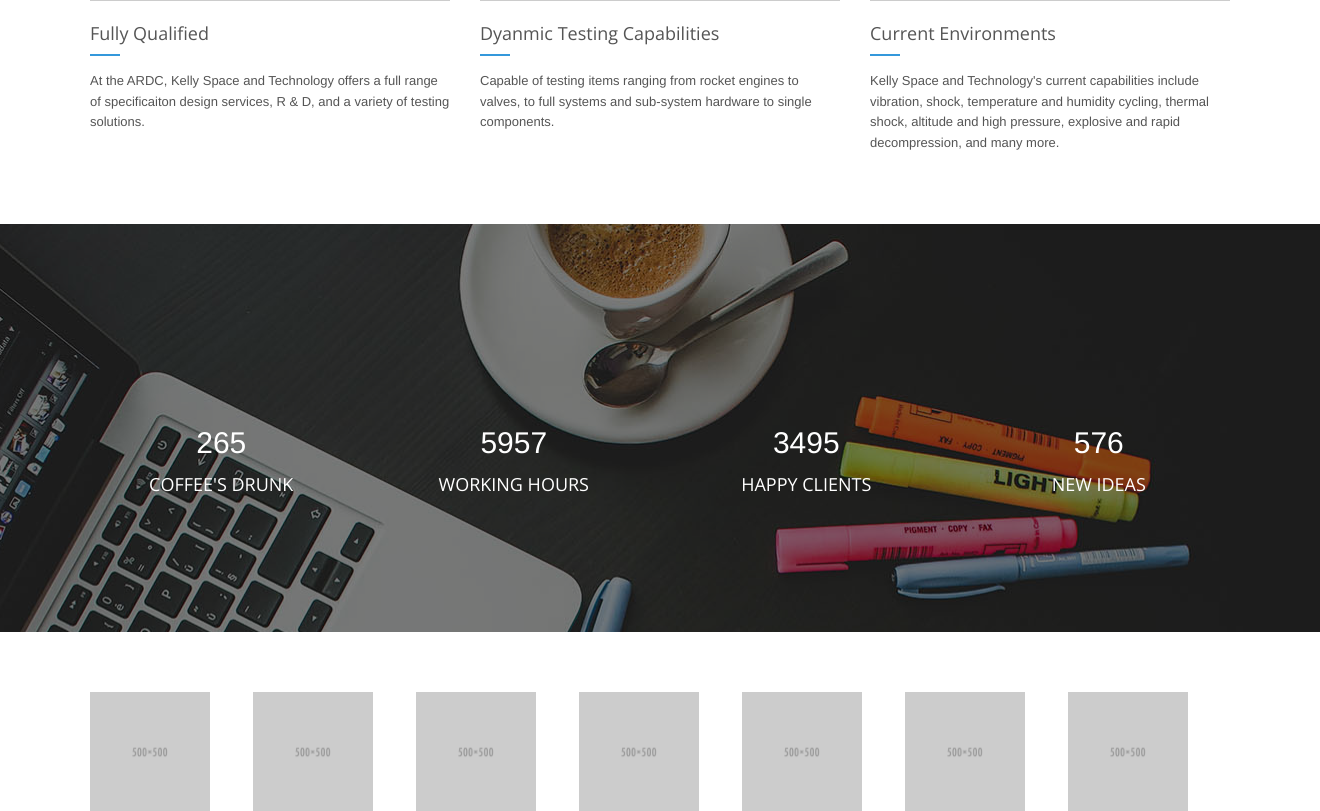
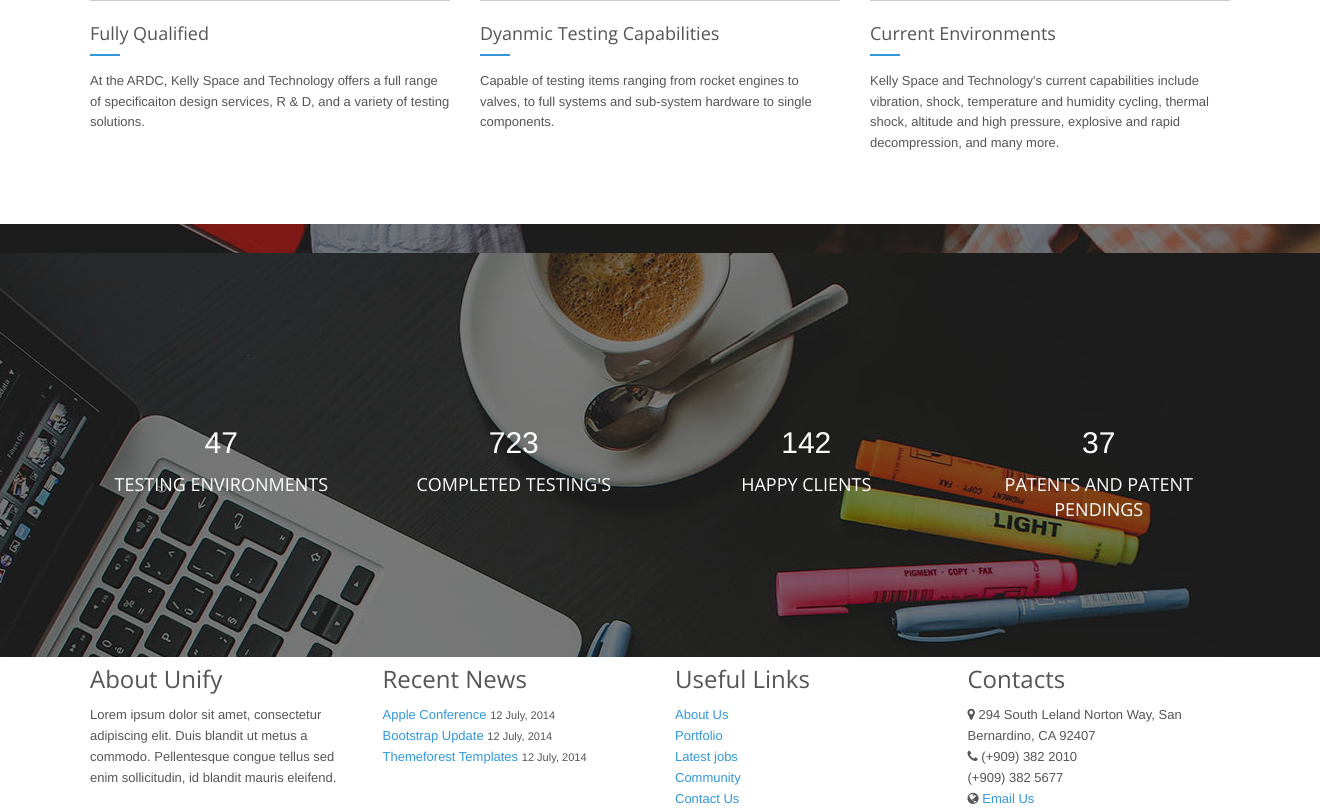
Before and after one commit to lthai423/KST_Rebuild, a Django app: page /testing/environmental/ in a window 1320 px wide; the page is wider, and only the part inside the window is pictured. Shown: the part 724-1535 px from the top of that part. Run offline with Django 3.2, Linux system fonts and the light colour scheme; some libraries are stand-ins or nearby versions; some web fonts are replaced.

Commit message:
continue finalization

```diff
--- a/static/bootstrap/css/_Global/custom/testing/jet.css
+++ b/static/bootstrap/css/_Global/custom/testing/jet.css
@@ -18,3 +18,7 @@
 	.header-v6 .navbar-nav > .open > a:focus {
 		color: gray;
 	}
+
+.breadcrumbs-v3.img-v1 {
+	margin: -2% -2% 0 -2%;
+}
--- a/testing/templates/testing/environmental.html
+++ b/testing/templates/testing/environmental.html
@@ -59,30 +59,30 @@
 					<div class="row">
 						<div class="col-md-3 col-xs-6 md-margin-bottom-50">
 							<i class="icon-cup"></i>
-							<span class="counter">265</span>
-							<h4>Coffee's Drunk</h4>
+							<span class="counter">47</span>
+							<h4>Testing Environments</h4>
 						</div>
 						<div class="col-md-3 col-xs-6 md-margin-bottom-50">
 							<i class="icon-clock"></i>
-							<span class="counter">5957</span>
-							<h4>Working Hours</h4>
+							<span class="counter">723</span>
+							<h4>Completed Testing's</h4>
 						</div>
 						<div class="col-md-3 col-xs-6">
 							<i class="icon-emoticon-smile"></i>
-							<span class="counter">3495</span>
+							<span class="counter">142</span>
 							<h4>Happy Clients</h4>
 						</div>
 						<div class="col-md-3 col-xs-6">
 							<i class="icon-bulb"></i>
-							<span class="counter">576</span>
-							<h4>New Ideas</h4>
+							<span class="counter">37</span>
+							<h4>Patents and Patent Pendings</h4>
 						</div>
 					</div><!--/end row-->
 				</div><!--/end container-->
 			</div>
 			<!--=== End Parallax Counter v4 ===-->
 
-				<!--=== Owl Clients v1 ===-->
+				<!--=== Owl Clients v1
 				<div class="container content-sm">
 				<div style="opacity: 1; display: block;" class="owl-clients-v1 owl-carousel owl-theme">
 					<div class="owl-wrapper-outer"><div style="width: 2934px; left: 0px; display: block; transition: all 1000ms ease 0s; transform: translate3d(0px, 0px, 0px);" class="owl-wrapper"><div style="width: 163px;" class="owl-item"><div class="item">
@@ -106,6 +106,9 @@
 					</div></div></div></div>
 
 
+					===-->
+
+
 
 
 
```
